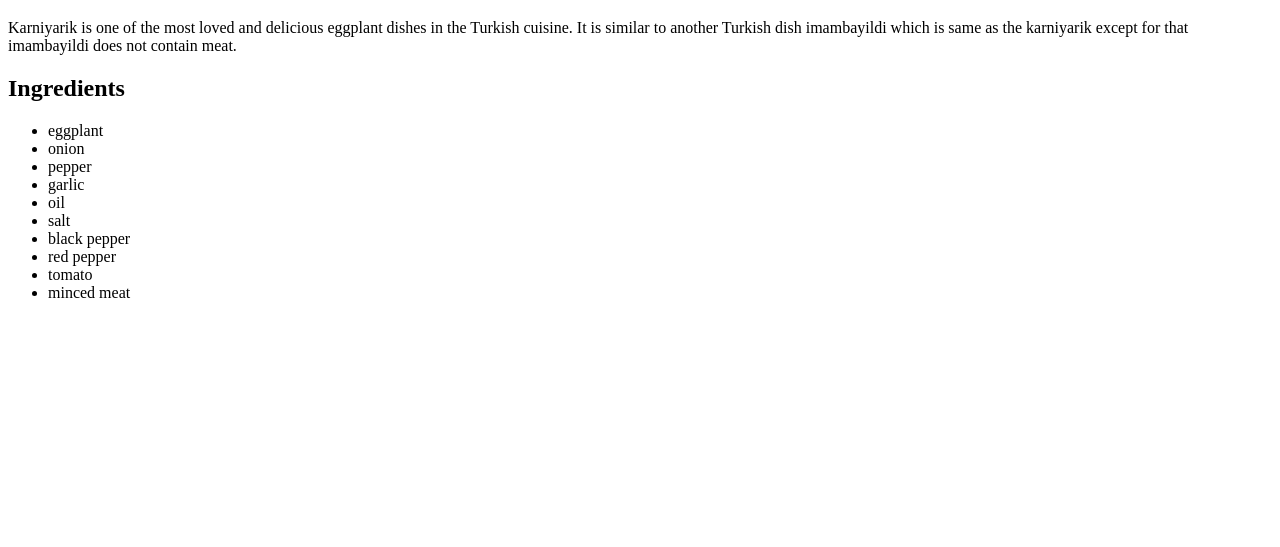
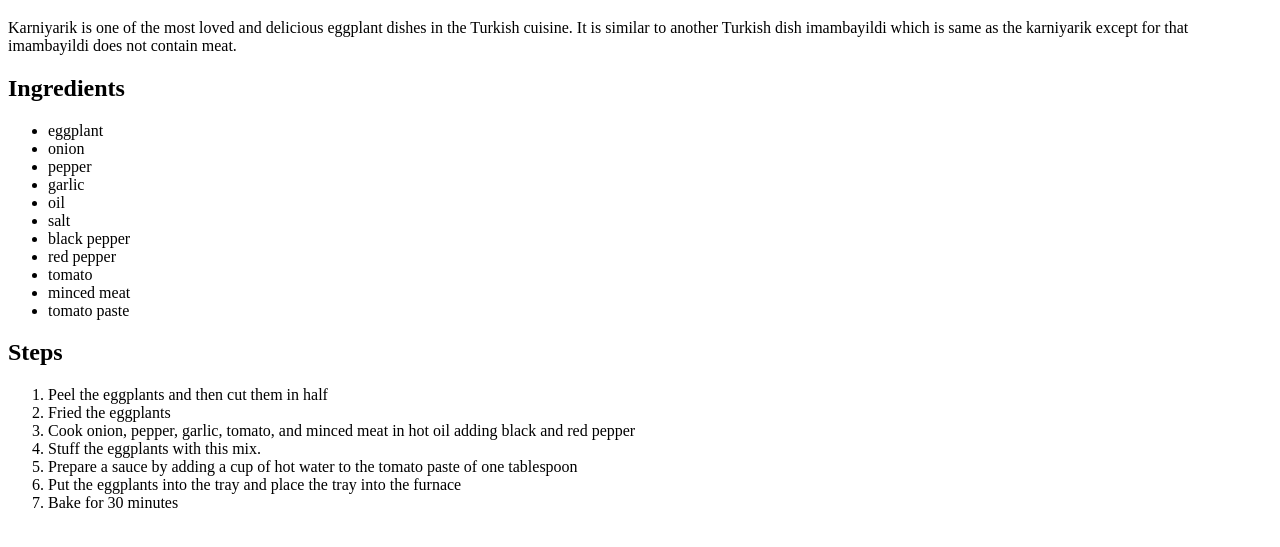
Before and after one commit to mkilickayadev/odin-recipes, a plain HTML site: page recipes/karniyarik.html in a window 1280 px wide. Shown: the part 185-732 px from the top of the page. Drawn offline with Linux system fonts and the light colour scheme.

Commit message:
Add steps for the karniyarik

```diff
--- a/recipes/karniyarik.html
+++ b/recipes/karniyarik.html
@@ -24,6 +24,17 @@
         <li>red pepper</li>
         <li>tomato</li>
         <li>minced meat</li>
+        <li>tomato paste</li>
     </ul>
+    <h2>Steps</h2>
+    <ol>
+        <li>Peel the eggplants and then cut them in half</li>
+        <li>Fried the eggplants</li>
+        <li>Cook onion, pepper, garlic, tomato, and minced meat in hot oil adding black and red pepper</li>
+        <li>Stuff the eggplants with this mix.</li>
+        <li>Prepare a sauce by adding a cup of hot water to the tomato paste of one tablespoon</li>
+        <li>Put the eggplants into the tray and place the tray into the furnace</li>
+        <li>Bake for 30 minutes</li>
+    <ol>
 </body>
 </html>
```
